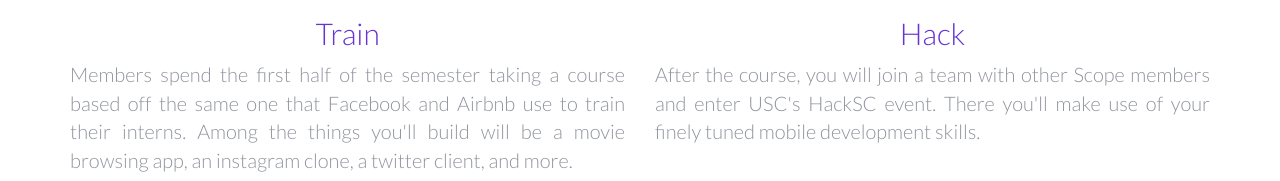
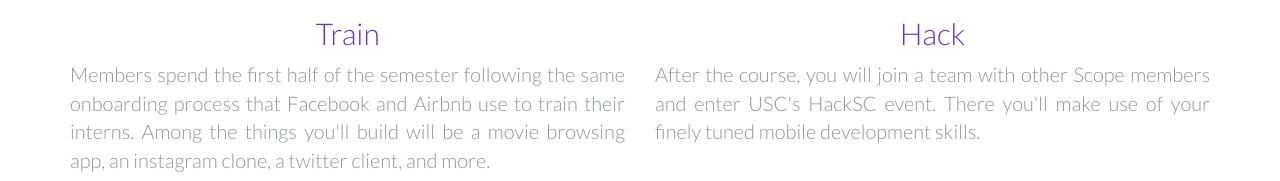
Before and after one commit to scopeusc/scopeusc.github.io, a plain HTML site: page index.html in a window 1280 px wide. Shown: the part 2264-2445 px from the top of the page. Drawn offline with nearby package versions, Linux system fonts and the light colour scheme.

Commit message:
onboarding process sounds better

```diff
--- a/index.html
+++ b/index.html
@@ -75,7 +75,7 @@
                     <i class="fa fa-pencil-square-o fa-3x" aria-hidden="true"></i>
                 </div>
                 <h2>Train</h2>
-                <p>Members spend the first half of the semester taking a course based off the same one that Facebook and Airbnb use to train their interns. Among the things you'll build will be a movie browsing app, an instagram clone, a twitter client, and more.</p>
+                <p>Members spend the first half of the semester following the same onboarding process that Facebook and Airbnb use to train their interns. Among the things you'll build will be a movie browsing app, an instagram clone, a twitter client, and more.</p>
             </div>
             <div class="col-md-6 curr-header">
                 <div class="icon">
```
